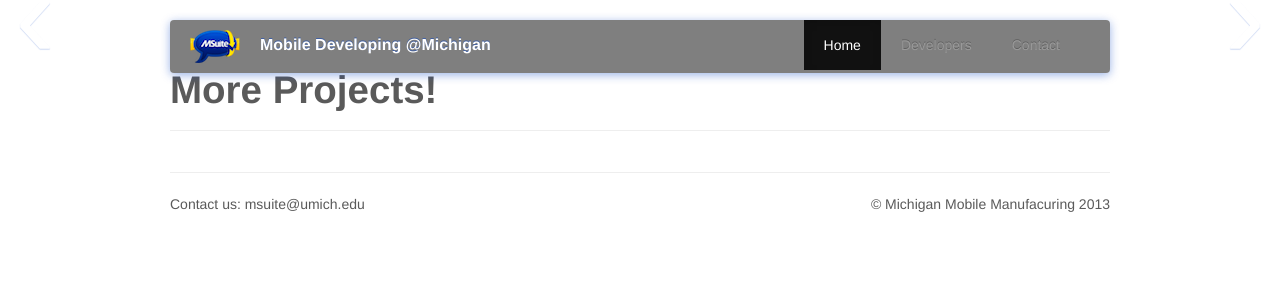
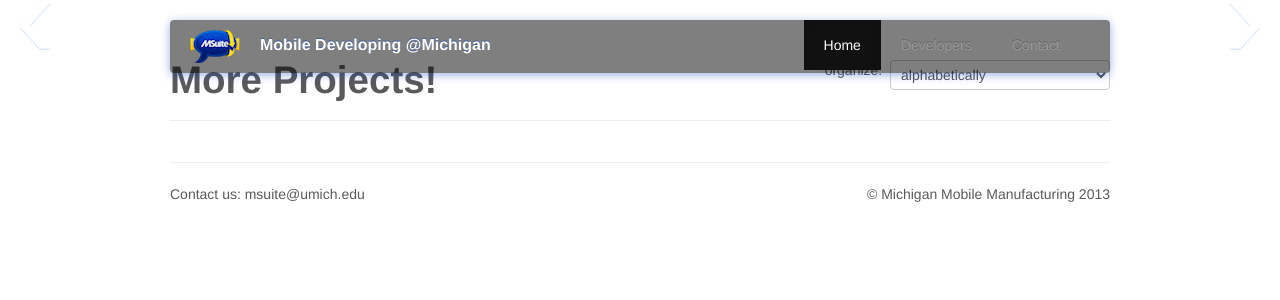
Before and after one commit to jiaxiluo/msuite, a Python web app: template msuite_site/msuite_app/templates/home.html in a window 1280 px wide. Shown: the top 300 px of the page. Run offline with Jinja, Linux system fonts and the light colour scheme; the template is opened without the code that fills it, so the values that code supplies are empty.

Commit message:
Dropdown for organization added on landing page

```diff
--- a/msuite_site/msuite_app/templates/home.html
+++ b/msuite_site/msuite_app/templates/home.html
@@ -53,7 +53,19 @@
 	<div class="container">
 
 	<div>
-		<h1>More Projects!</h1>
+		<h1 style = "display: inline;">More Projects!</h1>
+		<label class="pull-right" style = "display: inline-block; height: 30px;">organize: &nbsp
+
+<form class="pull-right" action="" style = "display: inline-block;">
+<select name="organize">
+<option value="alphabetically">alphabetically</option>
+<option value="newest">by date (newest first)</option>
+<option value="oldest">by date (oldest first)</option>
+</select>
+</form>
+</label>
+
+
 	</div>
 
 	<hr>
@@ -74,7 +86,7 @@
 
 	<footer id="contact">
 		<span>Contact us: msuite@umich.edu</span>
-		<span class="copy">&copy; Michigan Mobile Manufacuring 2013</span>
+		<span class="copy">&copy; Michigan Mobile Manufacturing 2013</span>
 	</footer>
 
 	</div> <!-- /container -->
```
